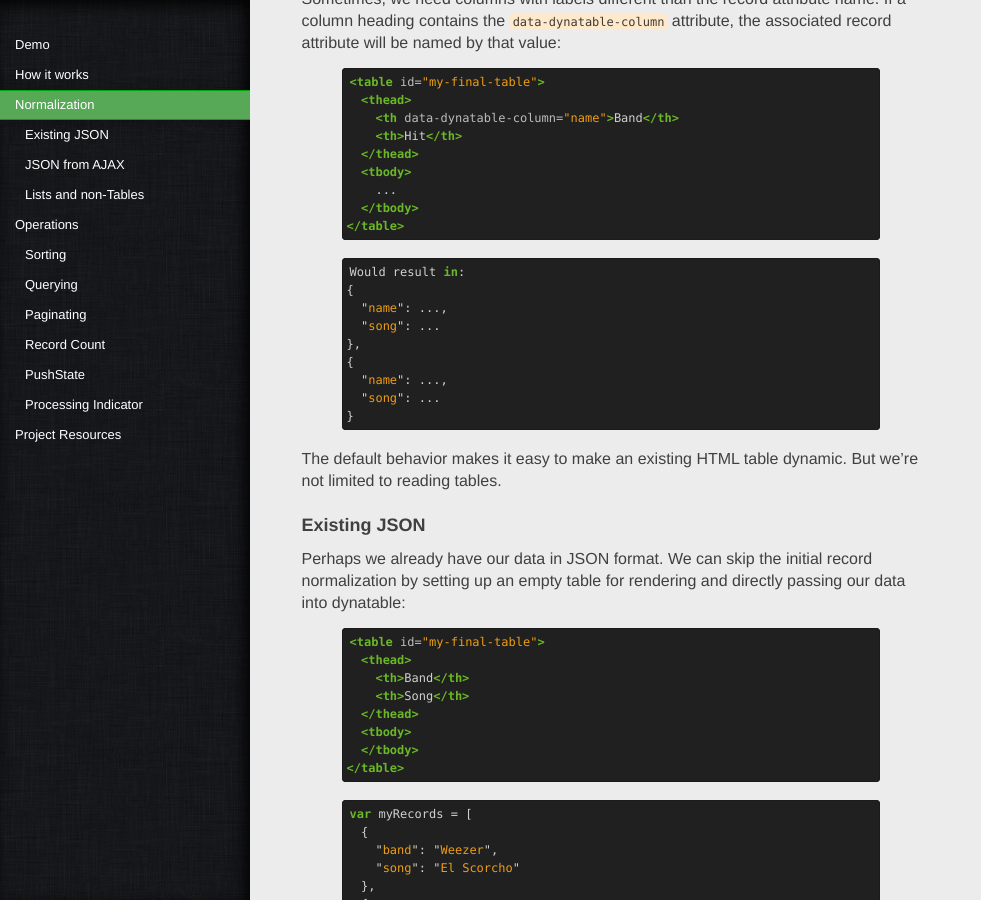
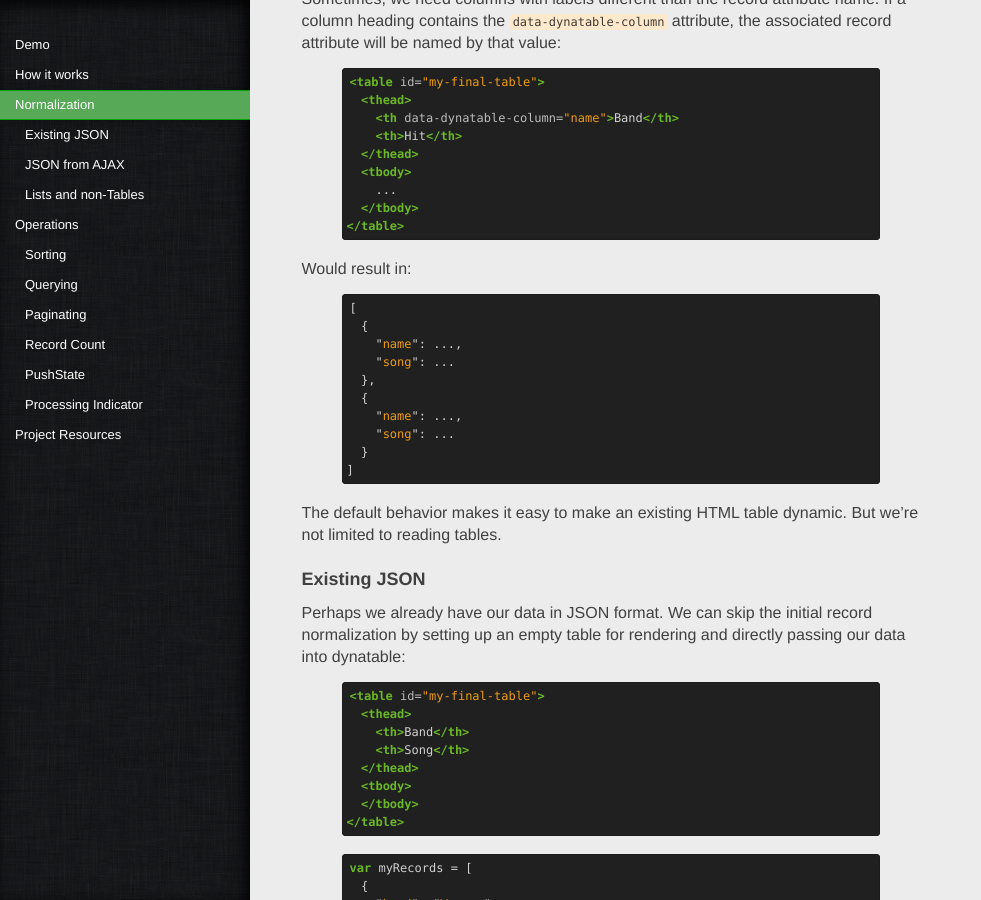
Before and after one commit to alfajango/alfajango.github.com, a Jekyll site: the page built from _posts/2012-01-09-dynatable.md, in a window 1280 px wide and 900 px high, scrolled down 3601 px. Shown: the whole window, without its empty margins (0-981 px from the left). Built offline with Jekyll 4.4.1, drawn with Linux system fonts in a browser that asks for light colours; Markdown is read by kramdown in place of the engine named in the settings.

```diff
--- a/_posts/2012-01-09-dynatable.md
+++ b/_posts/2012-01-09-dynatable.md
@@ -1312,16 +1312,19 @@ attribute, the associated record attribute will be named by that value:
 </table>
 {% endhighlight %}
 
+Would result in:
+
 {% highlight js %}
-Would result in:
-{
-  "name": ...,
-  "song": ...
-},
-{
-  "name": ...,
-  "song": ...
-}
+[
+  {
+    "name": ...,
+    "song": ...
+  },
+  {
+    "name": ...,
+    "song": ...
+  }
+]
 {% endhighlight %}
 
 
```
